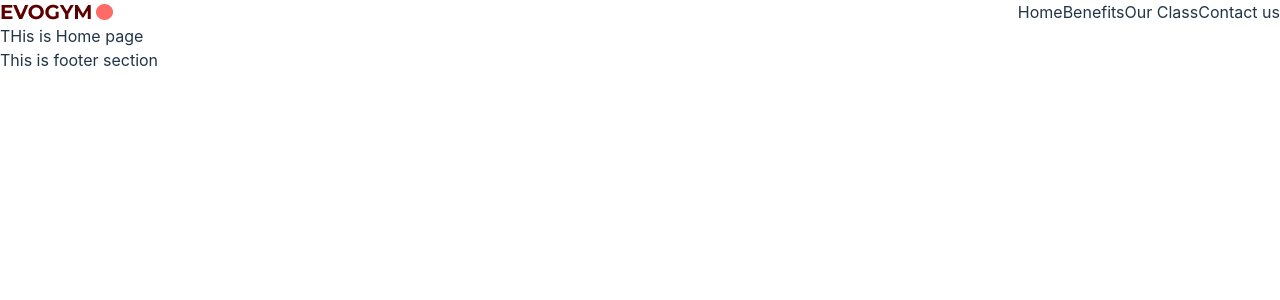
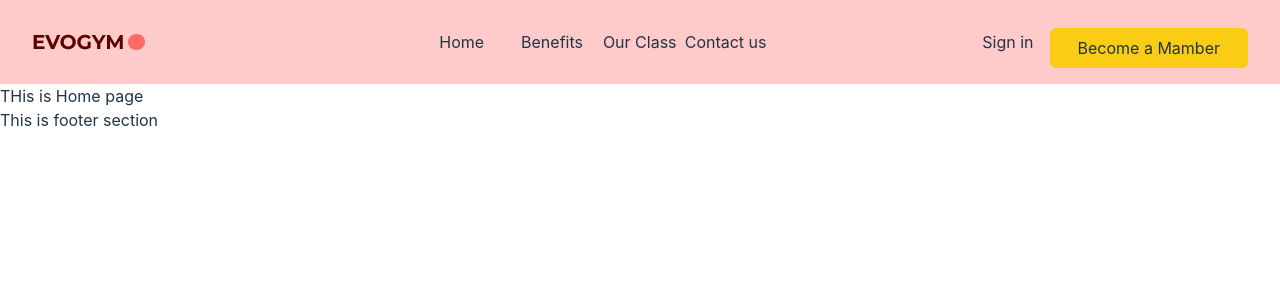
Before and after one commit to Flocky05/GymGirl, a React (Vite) app: page / in a window 1280 px wide. Shown: the top 300 px of the page. Built offline with nearby package versions, Linux system fonts and the light colour scheme.

Commit message:
update navbar section

```diff
--- a/src/component/Navbar/Navbar.jsx
+++ b/src/component/Navbar/Navbar.jsx
@@ -3,18 +3,19 @@ import img from "../../assets/Logo.png"
 
 const Navbar = () => {
     return (
-        <div>
-            <div className="flex justify-between">
+        <div className="flex justify-between items-center px-8 p-4 hover:bg-red-200">
+            <div className="grid grid-cols-2 gap-20">
                 <img src={img} alt="" />
-                <div>
+                <div className="grid grid-cols-4">
                     <Link to="/">Home</Link>
-                    <Link to="/">Benefits</Link>
-                    <Link to="/">Our Class</Link>
-                    <Link to="/">Contact us</Link>
+                    <Link to="/benefits">Benefits</Link>
+                    <Link to="/our_class">Our Class</Link>
+                    <Link to="/contact_us">Contact us</Link>
                 </div>
             </div>
-            <div>
-
+            <div className="flex gap-4 items-center justify-center">
+                <Link to="/sign_in">Sign in</Link>
+                <Link className="bg-yellow-400 px-7 py-2 rounded-md mt-3 inline-block" to="/new_member">Become a Mamber</Link>
             </div>
         </div>
     );
```
